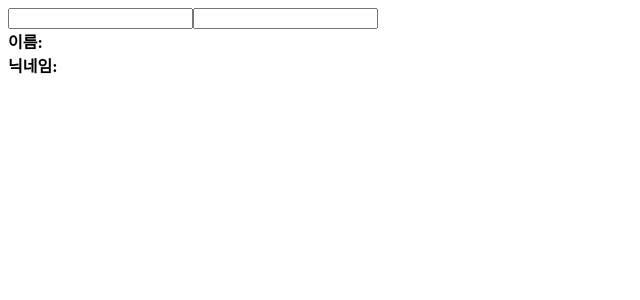
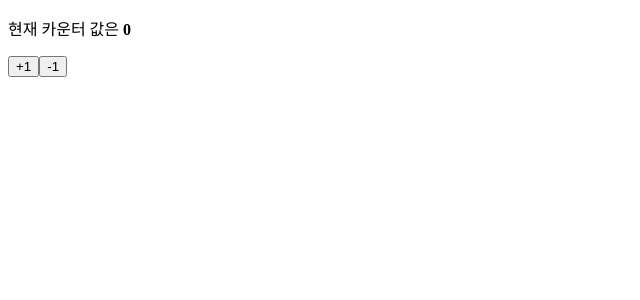
Before and after one commit to seilylook/React-testcodes-archive, a React (Create React App) app: page / in a window 1280 px wide. Shown: the top 300 px of the page, without its empty margins (0-640 px from the left). Built offline with nearby package versions, Linux system fonts and the light colour scheme.

Commit message:
feature hooks useReducer

```diff
--- a/src/App.js
+++ b/src/App.js
@@ -1,8 +1,8 @@
 import React from "react";
-import Info from "./Info";
+import Counter from "./Counter";
 
 const App = () => {
-  return <Info />;
+  return <Counter />;
 };
 
 export default App;
--- a/src/Counter.js
+++ b/src/Counter.js
@@ -1,16 +1,29 @@
-import React, { useState } from "react";
+import React, { useReducer } from "react";
+
+function reducer(state, action) {
+  switch (action.type) {
+    case "INCREMENT":
+      return { value: state.value + 1 };
+
+    case "DECREMENT":
+      return { value: state.value - 1 };
+
+    default:
+      return state;
+  }
+}
 
 const Counter = () => {
-  const [value, setValue] = useState(0);
+  const [state, dispatch] = useReducer(reducer, { value: 0 });
 
   return (
     <div>
       <p>
-        현재 카운터 값은 <b>{value} 입니다</b>
+        현재 카운터 값은 <b>{state.value}</b>
       </p>
 
-      <button onClick={() => setValue(value + 1)}>+1</button>
-      <button onClick={() => setValue(value - 1)}>-1</button>
+      <button onClick={() => dispatch({ type: "INCREMENT" })}>+1</button>
+      <button onClick={() => dispatch({ type: "DECREMENT" })}>-1</button>
     </div>
   );
 };
--- a/src/Info.js
+++ b/src/Info.js
@@ -1,8 +1,12 @@
-import React, { useState } from "react";
+import React, { useState, useEffect } from "react";
 
 const Info = () => {
   const [name, setName] = useState("");
   const [nickname, setNickname] = useState("");
+
+  useEffect(() => {
+    console.log("렌더링이 완료되었습니다.");
+  }, []);
 
   const onChangeName = e => {
     setName(e.target.value);
```
